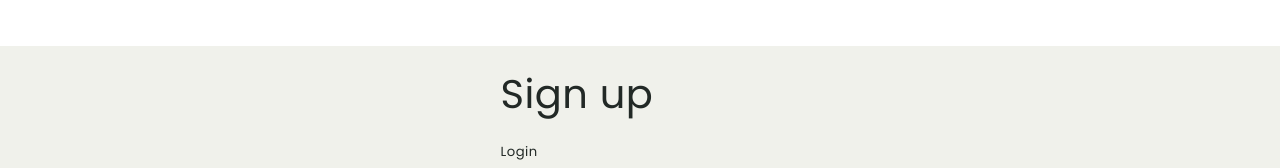
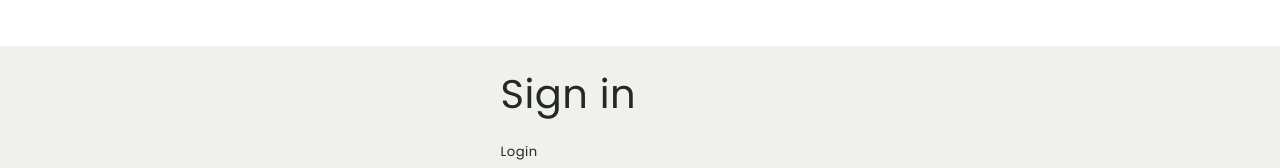
Before and after one commit to Cinamon88/shutterhero_shop_fs, a React (Create React App) app in the folder client/: page /login in a window 1280 px wide. Shown: the part 210-378 px from the top of the page. Built offline with nearby package versions, Linux system fonts and the light colour scheme.

Commit message:
login logou not working

```diff
--- a/client/src/components/pages/Login/Login.js
+++ b/client/src/components/pages/Login/Login.js
@@ -28,7 +28,7 @@ const Login = () => {
       body: JSON.stringify({ login, password }),
     };
     setStatus('loading');
-    fetch(`${API_URL}auth/login`, options)
+    fetch(`${API_URL}/auth/login/`, options)
       .then((res) => {
         if (res.status === 200) {
           setStatus('success');
@@ -49,7 +49,7 @@ const Login = () => {
 
   return (
     <Form className='col-12 col-sm-3 mx-auto mt-3' onSubmit={handleSubmit}>
-      <h1 className='my-4'>Sign up</h1>
+      <h1 className='my-4'>Sign in</h1>
 
       {status === 'success' && (
         <Alert variant='success'>
--- a/client/src/components/pages/Logout/Logout.js
+++ b/client/src/components/pages/Logout/Logout.js
@@ -13,7 +13,7 @@ const Logout = () => {
       method: 'DELETE',
     };
 
-    fetch(`${API_URL}auth/logout`, options)
+    fetch(`${API_URL}/auth/logout`, options)
       .then(() => {
         dispatch(logOut());
         navigate('/');
```
